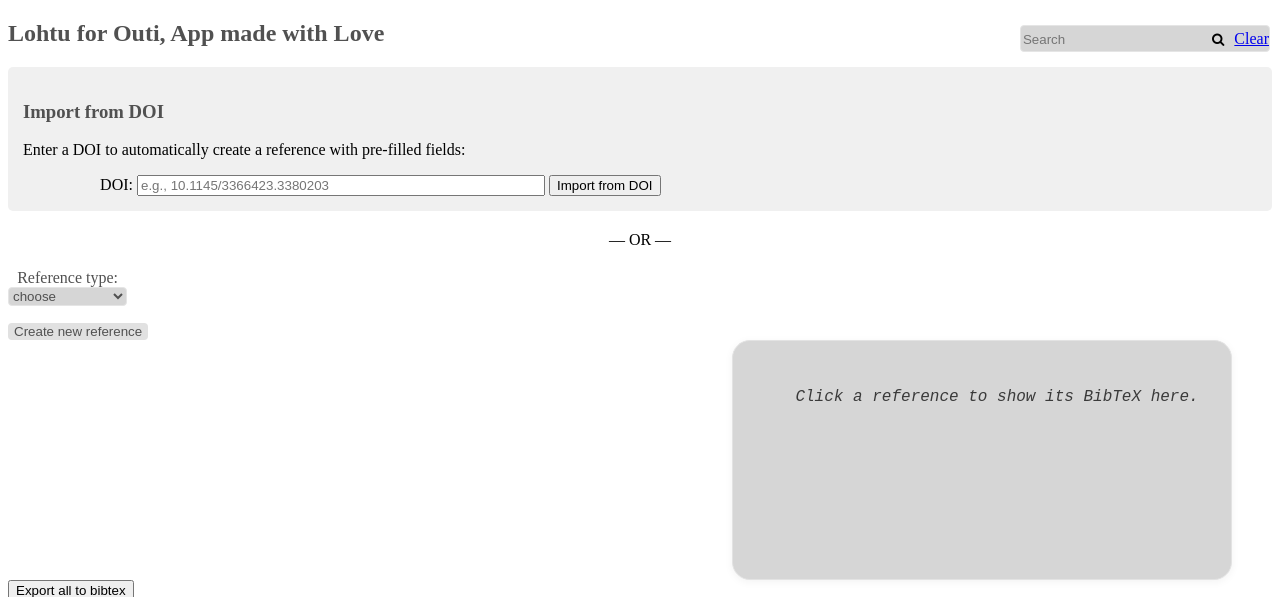
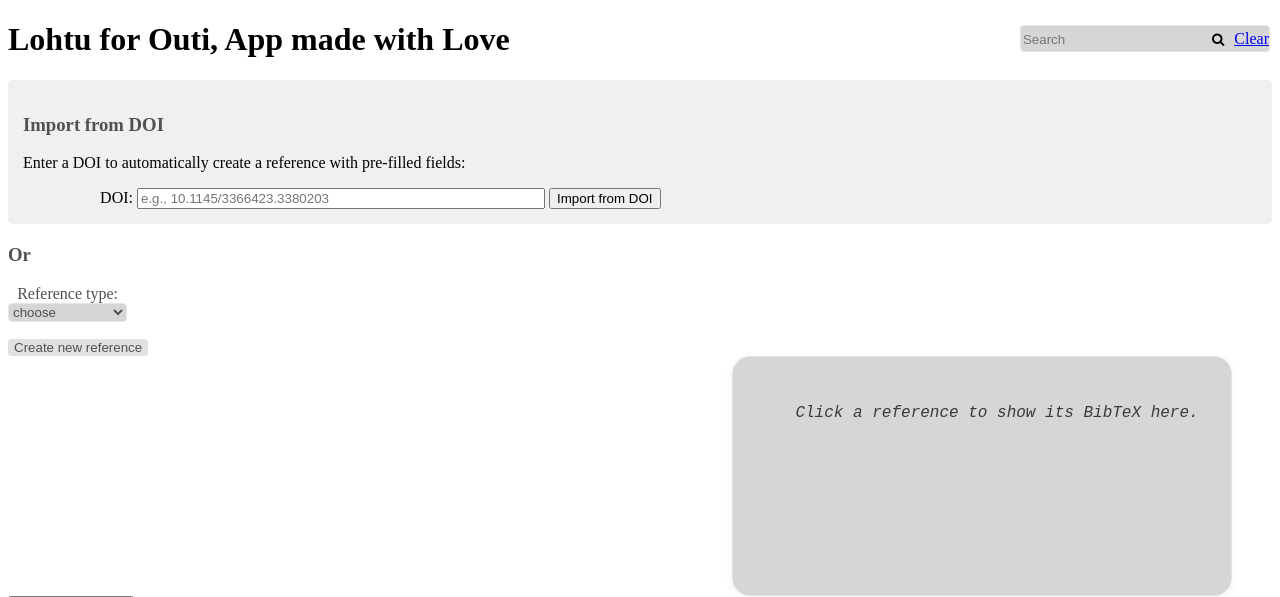
Before and after one commit to Feycry/lohtu, a Flask app: template src/templates/index.html in a window 1280 px wide. Shown: the top 597 px of the page. Run offline with Flask 3, Linux system fonts and the light colour scheme; the template is opened without the code that fills it, so the values that code supplies are empty; parts of the project's set-up code (start-up, migrations or seed data) failed here and were passed over.

Commit message:
Edit header size and replaced or text

```diff
--- a/src/templates/index.html
+++ b/src/templates/index.html
@@ -6,7 +6,7 @@ Reference app
 
 {% block body %}
 
-<h2>Lohtu for Outi, App made with Love</h2>
+<h1>Lohtu for Outi, App made with Love</h1>
 
 <form method="get" action="/" style="margin-bottom: 1em;" class="search wrapper">
   <input type="text" name="q" placeholder="Search" value="{{ q|default('') }}" class="search_input">
@@ -28,7 +28,7 @@ Reference app
   </form>
 </div>
 
-<p class="separator">— OR —</p>
+<h3>Or</h3>
 
 <p>
   <label for="reference_type" class="ref_type">Reference type:</label><br />
```
